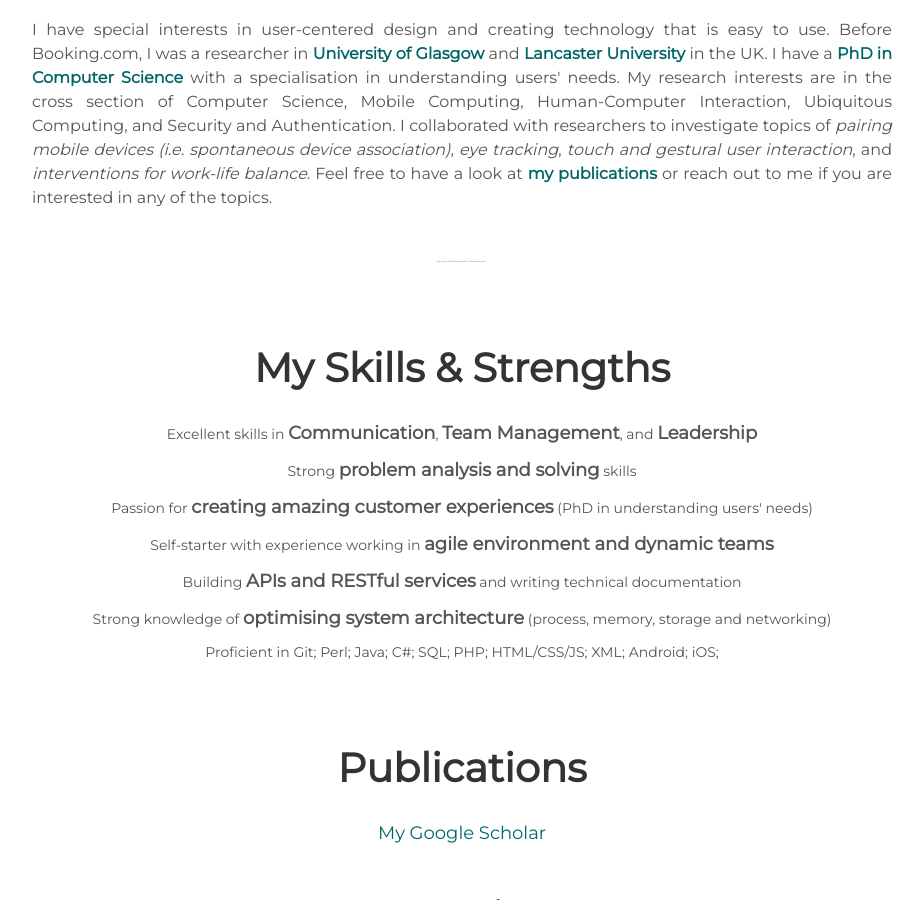
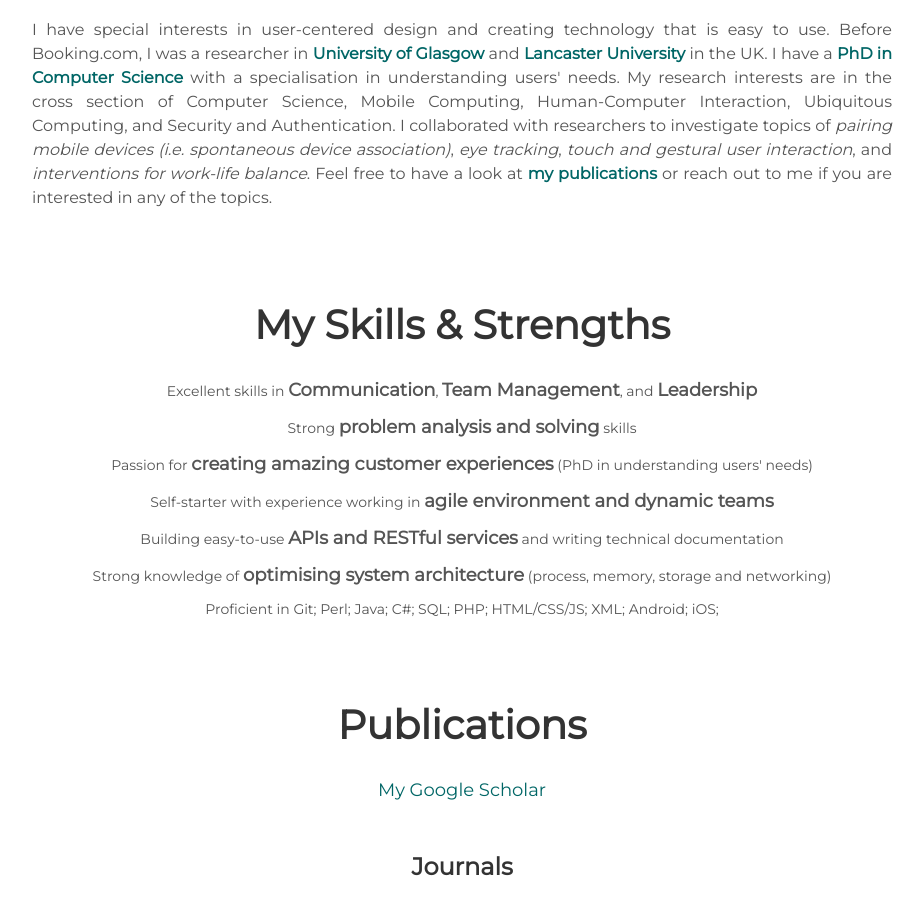
Before and after one commit to mingkichong/mingkichong.github.io, a Jekyll site: the page built from index.html, in a window 1280 px wide and 900 px high, scrolled down 2304 px. Shown: the whole window, without its empty margins (178-1102 px from the left). Built offline with Jekyll 4.4.1, drawn with Linux system fonts in a browser that asks for light colours.

Commit message:
edited my skills section

```diff
--- a/_includes/about.html
+++ b/_includes/about.html
@@ -61,6 +61,6 @@
   My research interests are in the cross section of Computer Science, Mobile Computing, Human-Computer Interaction, Ubiquitous Computing, and Security and Authentication.
   I collaborated with researchers to investigate topics of <em>pairing mobile devices (i.e. spontaneous device association)</em>, <em>eye tracking</em>, <em>touch and gestural user interaction</em>, and <em>interventions for work-life balance</em>. Feel free to have a look at <span id="about_link"><a href="./#publications">my publications</a></span> or reach out to me if you are interested in any of the topics.
 </div>
-<div class="about_grumpy_note">
+<!-- <div class="about_grumpy_note">
   btw, if you don't know by now, I love grumpy cat :)
-</div>
+</div> -->
--- a/_includes/skills.html
+++ b/_includes/skills.html
@@ -14,7 +14,7 @@
   Self-starter with experience working in <span class="skills_strong">agile environment and dynamic teams</span>
 </div>
 <div class="skills_list">
-  Building <span class="skills_strong">APIs and RESTful services</span> and writing technical documentation
+  Building easy-to-use <span class="skills_strong">APIs and RESTful services</span> and writing technical documentation
 </div>
 <div class="skills_list">
   Strong knowledge of <span class="skills_strong">optimising system architecture</span> (process, memory, storage and networking)
```
